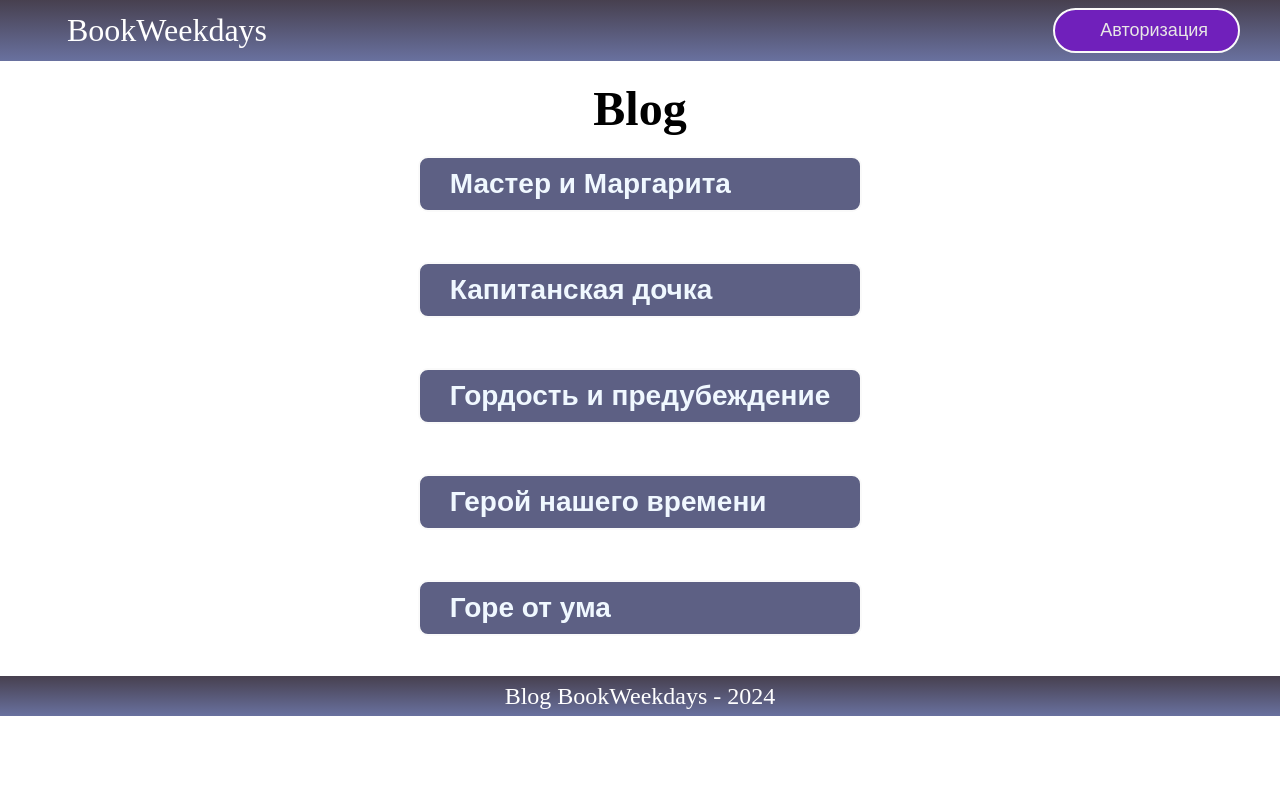
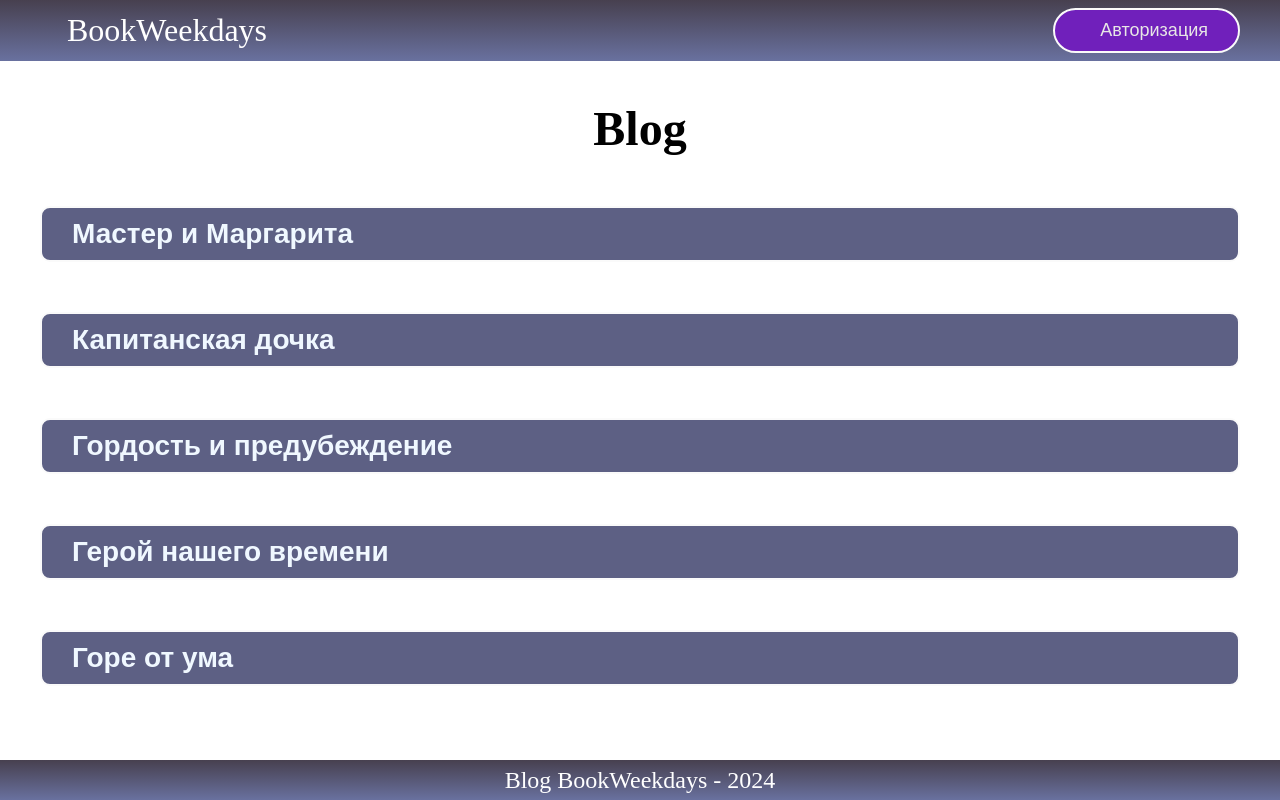
Before and after one commit to Vika2335/diplom, a React (Vite) app: page / in a window 1280 px wide. Built offline with nearby package versions, Linux system fonts and the light colour scheme.

Commit message:
refactor: css style

```diff
--- a/src/components/Footer/Footer.css
+++ b/src/components/Footer/Footer.css
@@ -1,5 +1,10 @@
 #footer {
   background: linear-gradient(0deg, rgba(105,113,159,1) 0%, rgba(71,64,79,1) 100%);
+  position: fixed;
+  left: 0;
+  right: 0;
+  bottom: 0;
+  z-index: 10;
 }
 
 .content p{
--- a/src/page/Authorization/Autorization.css
+++ b/src/page/Authorization/Autorization.css
@@ -3,7 +3,7 @@
   justify-content: center;
   align-items: center;
   flex-direction: column;
-  margin: 281.5px 0;
+  margin-top: 200px;
 }
 
 .authorization__heading {
--- a/src/page/MainPage/MainPage.css
+++ b/src/page/MainPage/MainPage.css
@@ -1,5 +1,5 @@
-.post-content {
-  height: 100%;
+.main__post-content {
+  margin-top: 40px;
 }
 
 .posts {
--- a/src/page/MainPage/MainPage.jsx
+++ b/src/page/MainPage/MainPage.jsx
@@ -21,7 +21,7 @@ function MainPage() {
       <main>
         <section>
           <div className="container">
-            <div className="post-content">
+            <div className="main__post-content">
               <h1 className='posts__heading'>Blog</h1>
               <div className='posts'>
                 {contentPosts}
--- a/src/page/Post/Post.css
+++ b/src/page/Post/Post.css
@@ -3,7 +3,7 @@
   justify-content: center;
   align-items: center;
   background-color: white;
-  padding-bottom: 40px;
+  margin-top: 50px;
   gap: 50px;
   flex-direction: column;
 }
--- a/src/page/Registration/Registration.css
+++ b/src/page/Registration/Registration.css
@@ -3,7 +3,7 @@
   justify-content: center;
   align-items: center;
   flex-direction: column;
-  margin: 218.5px 0;
+  margin-top: 180px;
 }
 
 .registration__heading {
```
